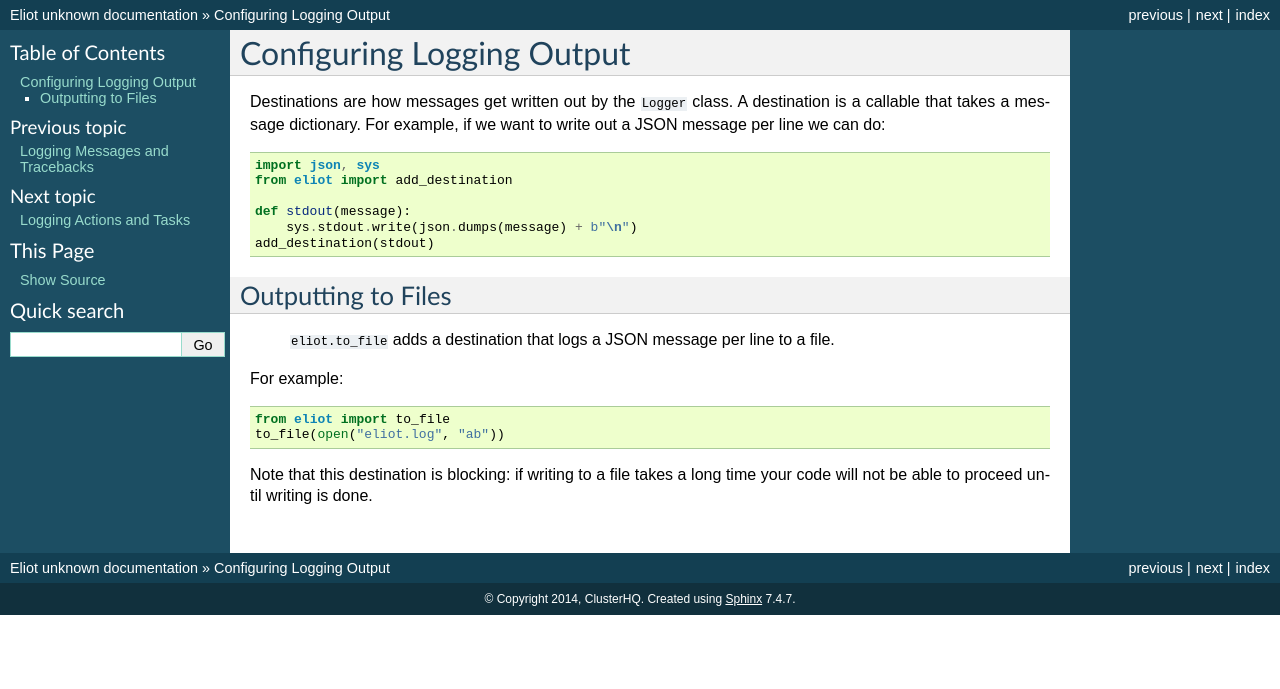
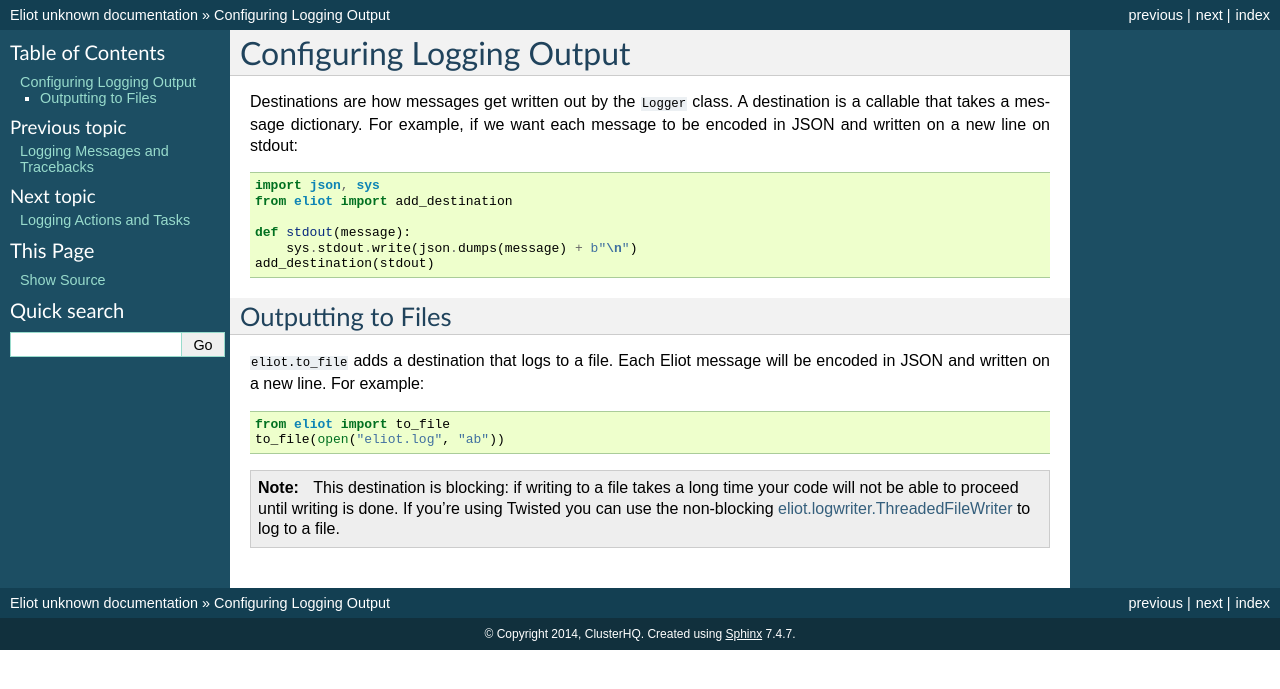
Before and after one commit to itamarst/eliot, a Sphinx documentation site: the page built from docs/source/output.rst, in a window 1280 px wide. Shown: the top 689 px of the page. Built offline with Sphinx 7.4.7, drawn with Linux system fonts in a browser that asks for light colours.

Commit message:
Address review comments: Documentation improvements.

```diff
--- a/docs/source/output.rst
+++ b/docs/source/output.rst
@@ -3,7 +3,7 @@ Configuring Logging Output
 
 Destinations are how messages get written out by the ``Logger`` class.
 A destination is a callable that takes a message dictionary.
-For example, if we want to write out a JSON message per line we can do:
+For example, if we want each message to be encoded in JSON and written on a new line on stdout:
 
 .. code-block:: python
 
@@ -18,7 +18,8 @@ For example, if we want to write out a JSON message per line we can do:
 Outputting to Files
 -------------------
 
- ``eliot.to_file`` adds a destination that logs a JSON message per line to a file.
+``eliot.to_file`` adds a destination that logs to a file.
+Each Eliot message will be encoded in JSON and written on a new line.
 For example:
 
 .. code-block:: python
@@ -26,4 +27,7 @@ For example:
     from eliot import to_file
     to_file(open("eliot.log", "ab"))
 
-Note that this destination is blocking: if writing to a file takes a long time your code will not be able to proceed until writing is done.
+.. note::
+
+    This destination is blocking: if writing to a file takes a long time your code will not be able to proceed until writing is done.
+    If you're using Twisted you can use the non-blocking :ref:`eliot.logwriter.ThreadedFileWriter<ThreadedFileWriter>` to log to a file.
--- a/docs/source/twisted.rst
+++ b/docs/source/twisted.rst
@@ -5,6 +5,8 @@ Eliot provides a variety of APIs to support integration with the `Twisted`_ netw
 
 .. _Twisted: https://twistedmatrix.com
 
+
+.. _ThreadedFileWriter:
 
 Destinations
 ------------
```
